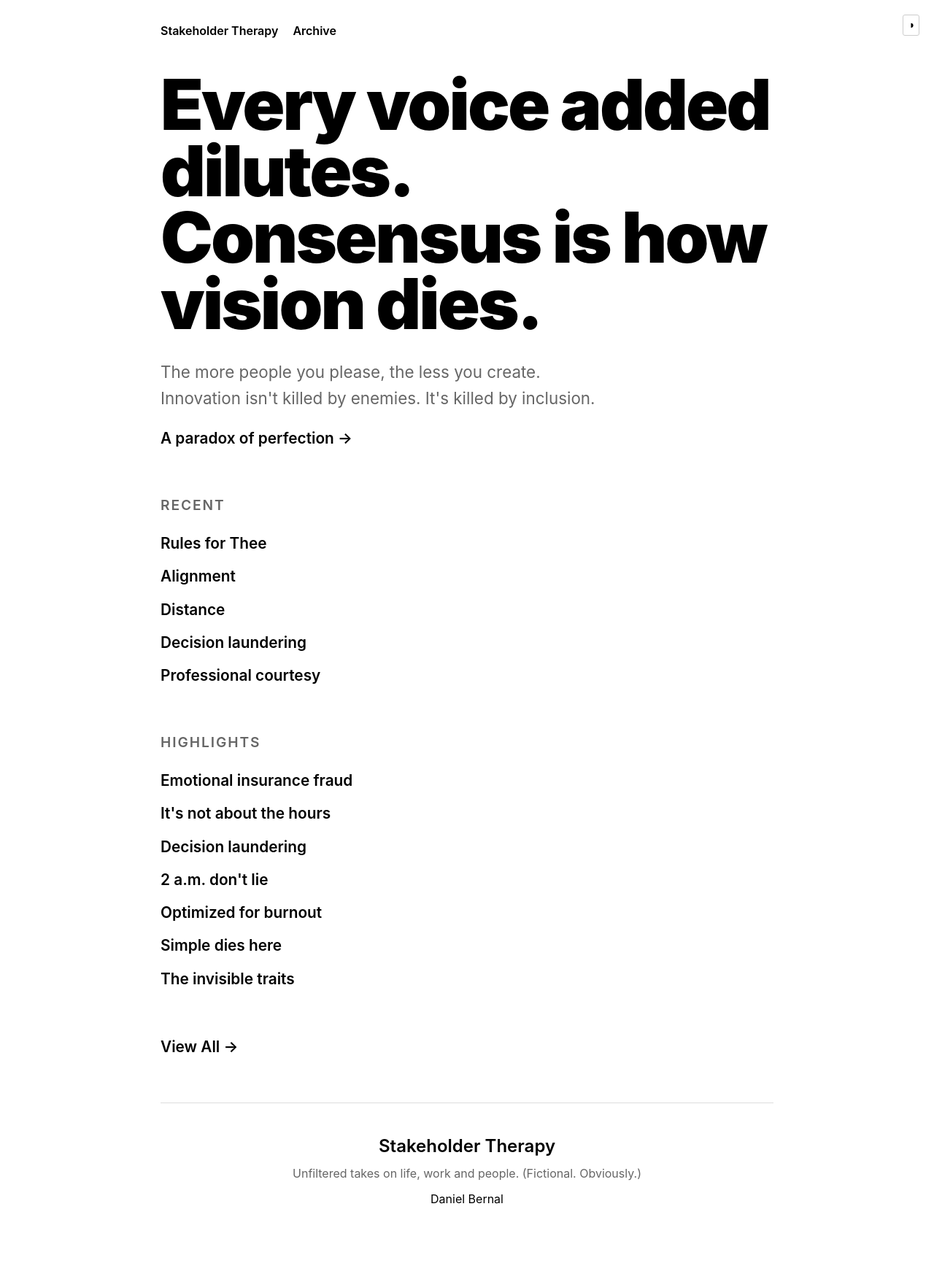
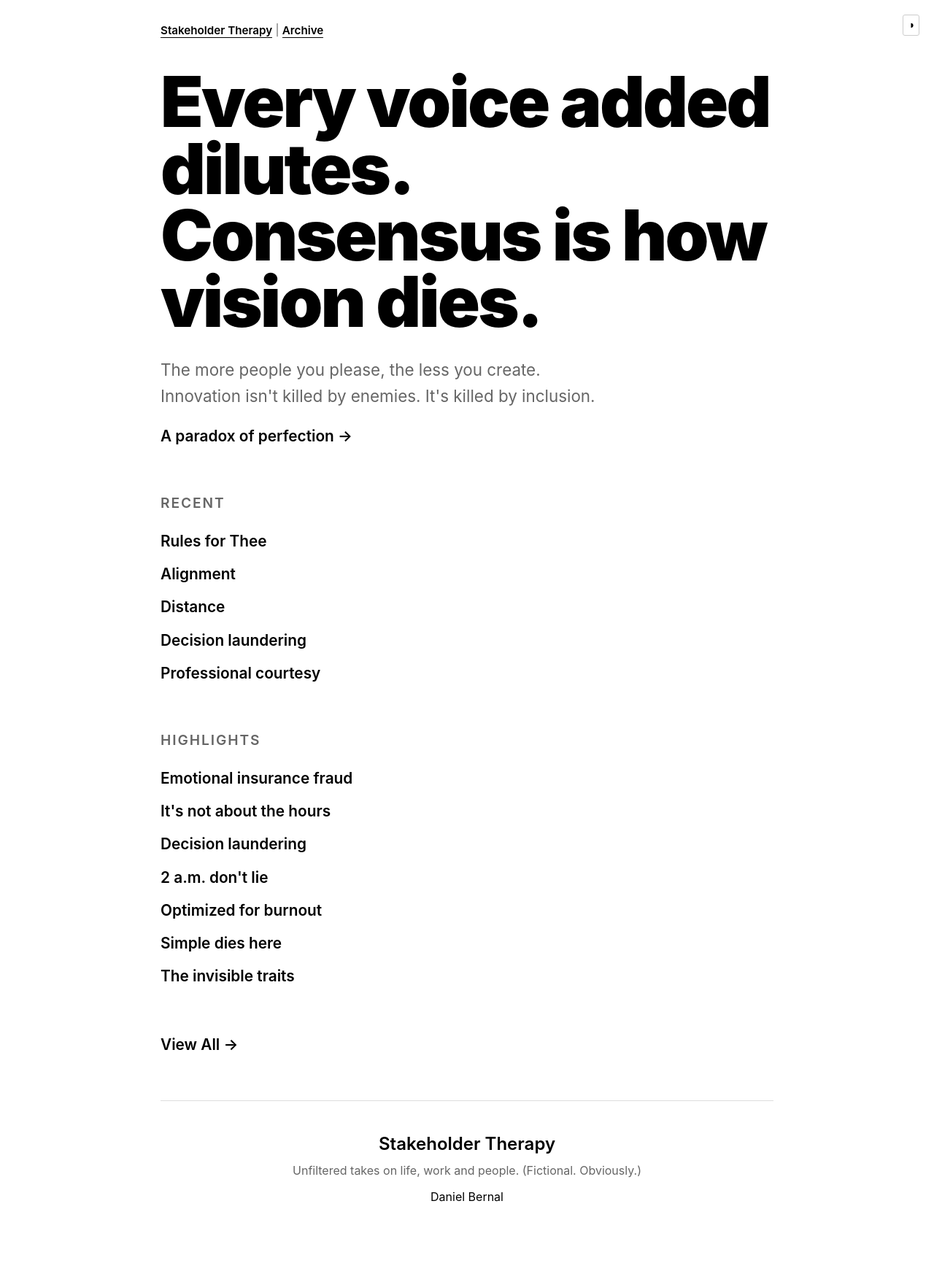
Before and after one commit to afterxleep/stakeholdertherapy.com, a Jekyll site: the page built from index.html, in a window 1280 px wide. Shown: the whole page at 73% size. Built offline with Jekyll 4.4.1, drawn with Linux system fonts in a browser that asks for light colours.

Commit message:
Match navigation style with pipe separator and big title on Archive page

```diff
--- a/_layouts/default.html
+++ b/_layouts/default.html
@@ -133,30 +133,26 @@
     }
 
     .site-nav {
-      display: flex;
-      gap: 20px;
-      font-size: 1rem;
+      font-size: 0.95rem;
       margin-bottom: 40px;
+      color: #666;
     }
 
     .site-nav a {
       color: #fff;
       text-decoration: none;
       font-weight: 600;
-      border-bottom: 2px solid transparent;
-      transition: border-color 0.2s;
+      border-bottom: 1px solid #fff;
+      transition: all 0.2s;
     }
 
     body.light-theme .site-nav a {
       color: #000;
+      border-bottom-color: #000;
     }
 
     .site-nav a:hover {
-      border-bottom-color: #fff;
-    }
-
-    body.light-theme .site-nav a:hover {
-      border-bottom-color: #000;
+      opacity: 0.6;
     }
 
     .container {
@@ -277,9 +273,16 @@
 
     /* Archive Page */
     .archive h1 {
-      font-size: 3rem;
+      font-size: clamp(2.5rem, 8vw, 6rem);
       font-weight: 900;
-      margin-bottom: 40px;
+      letter-spacing: -0.03em;
+      line-height: 0.95;
+      margin-bottom: 60px;
+      color: #fff;
+    }
+
+    body.light-theme .archive h1 {
+      color: #000;
     }
 
     .archive-month {
@@ -534,8 +537,7 @@
 
   <header class="site-header">
     <nav class="site-nav">
-      <a href="/">Stakeholder Therapy</a>
-      <a href="/archive/">Archive</a>
+      <a href="/">Stakeholder Therapy</a> | <a href="/archive/">Archive</a>
     </nav>
   </header>
 
```
